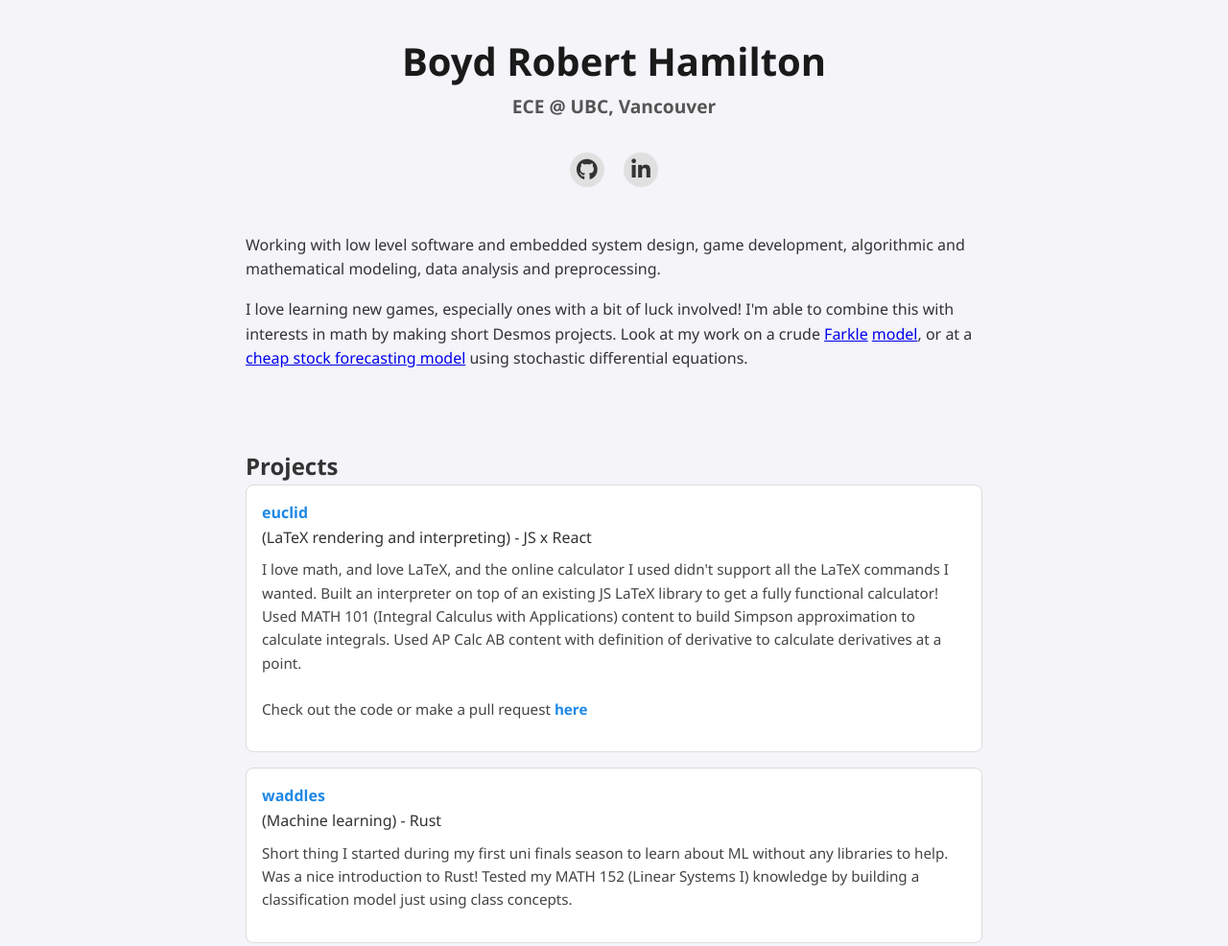
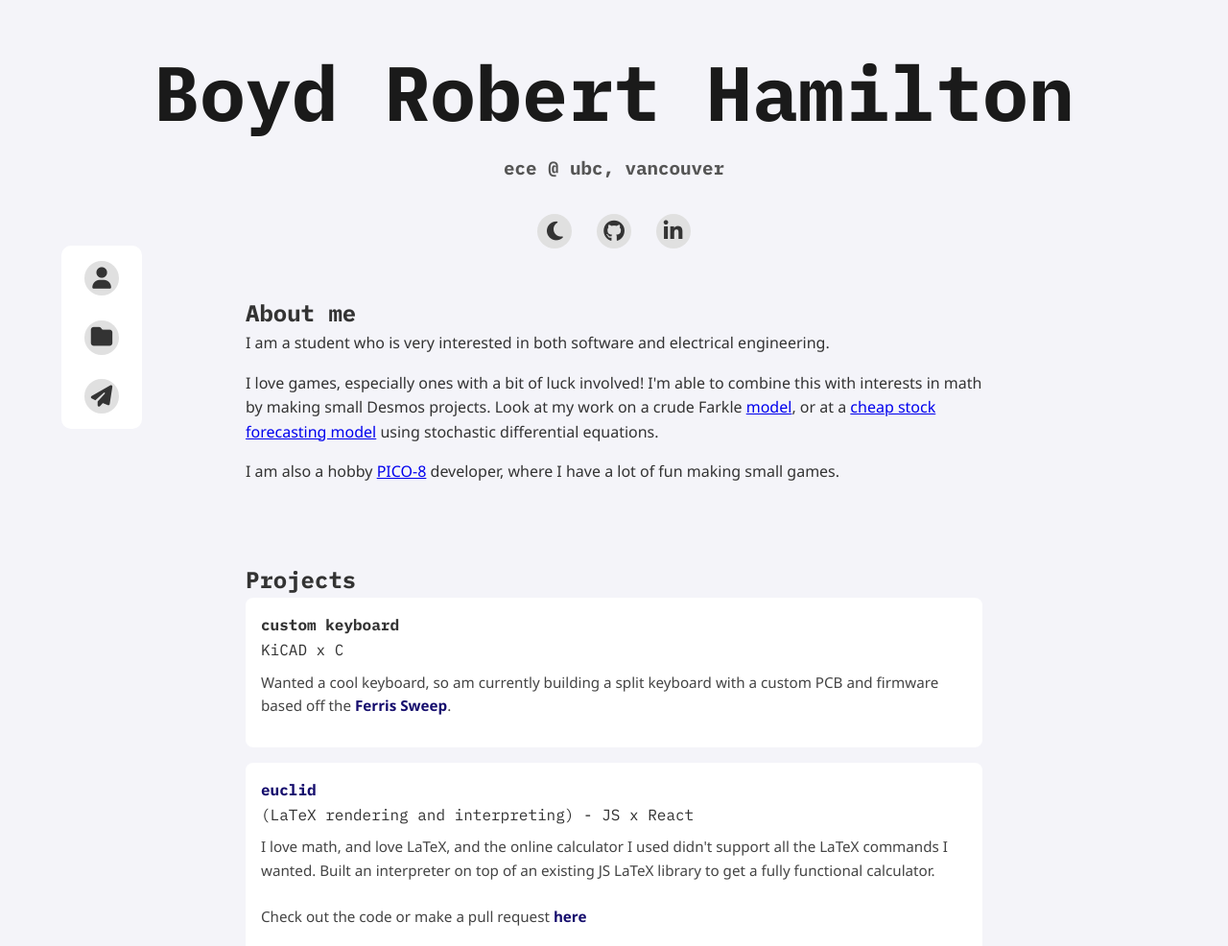
Before and after one commit to boydhamilton/boydhamilton.github.io, a plain HTML site: page index.html in a window 1280 px wide. Shown: the top 986 px of the page at 96% size. Drawn offline with Linux system fonts and the light colour scheme.

Commit message:
feat: misc

```diff
--- a/index.html
+++ b/index.html
@@ -3,10 +3,10 @@
 
 <head>
     <meta charset="UTF-8">
+
     <title>Boyd Robert Hamilton</title>
     <meta name="description" content="Portfolio and site for Boyd Hamilton, embedded system, computer science, and math enthusiast at UBC Vancouver. Projects in Rust, C++, C, and Java.">
 
-    <link rel="stylesheet" href="https://cdnjs.cloudflare.com/ajax/libs/font-awesome/6.5.0/css/all.min.css">
     <link rel="stylesheet" href="style.css">
 
     <link rel="canonical" href="https://boydhamilton.github.io/" />
@@ -19,14 +19,26 @@
     <meta property="og:url" content="https://boydhamilton.github.io/">
     <meta property="og:type" content="website">
 
+    <link rel="preconnect" href="https://fonts.googleapis.com">
+    <link rel="preconnect" href="https://fonts.gstatic.com" crossorigin>
+    <link href="https://fonts.googleapis.com/css2?family=IBM+Plex+Mono:ital,wght@0,100;0,200;0,300;0,400;0,500;0,600;0,700;1,100;1,200;1,300;1,400;1,500;1,600;1,700&display=swap" rel="stylesheet">
+    <link rel="stylesheet" href="https://cdnjs.cloudflare.com/ajax/libs/font-awesome/6.5.0/css/all.min.css">
+
 </head>
 
 <body>
     <header>
-        <h1>Boyd Robert Hamilton</h1>
-        <h4>ECE @ UBC, Vancouver</h4>
+        <h1 class="intro-title">Boyd Robert Hamilton</h1>
+        <h4 class="intro-subtitle">ece @ ubc, vancouver</h4>
     </header>
     <div class="social-buttons">
+
+        <a id="theme-toggle" class="icon-button theme" role="button" aria-label="Toggle theme">
+            <i id="theme-icon" class="fas fa-moon"></i>
+        </a>
+
+        <script src="js-src/themetoggle.js"></script>
+
         <a href="https://github.com/boydhamilton" class="icon-button github" target="_blank" aria-label="GitHub">
             <i class="fab fa-github"></i>
         </a>
@@ -35,34 +47,59 @@
         </a>
     </div>
 
+    <nav class="floating-sidebar">
+        <ul>
 
+            <a href="#about" class="icon-button" aria-label="About">
+                <i class="fas fa-user"></i>
+            </a>
+            <br><br>
+            <a href="#projects" class="icon-button" aria-label="Projects">
+                <i class="fas fa-folder"></i>
+            </a>
+            <br><br>
+            <a href="#contact" class="icon-button" aria-label="Projects">
+                <i class="fas fa-paper-plane"></i>
+            </a>
 
-    <section>
+        </ul>
+    </nav>
+
+    <section id="about">
+
+        <h2>About me</h2>
         <p>
-            Working with low level software and embedded system design, game development, algorithmic and mathematical modeling, data analysis and preprocessing.
+            I am a student who is very interested in both software and electrical engineering.
         </p>
         <p>
-            I love learning new games, especially ones with a bit of luck involved! I'm able to combine this with interests in math by making short Desmos projects.
-            Look at my work on a crude
-            <a href="https://www.playmonster.com/wp-content/uploads/2018/06/Farkle-Rules.pdf?srsltid=AfmBOoquToWhmGWfaA60JLz-Nqj2FsdnyuPcwkBe38_3142V71d7EqdS">Farkle</a>
-            <a href="https://www.desmos.com/calculator/lhcsj2lqzq">model</a>,
+            I love games, especially ones with a bit of luck involved! I'm able to combine this with interests in math by making small Desmos projects.
+            Look at my work on a crude Farkle <a href="https://www.desmos.com/calculator/lhcsj2lqzq">model</a>,
             or at a
             <a href="https://www.desmos.com/calculator/jkvh4e1iw5">cheap stock forecasting model</a>
             using stochastic differential equations.
         </p>
+        <p>
+            I am also a hobby <a href="https://www.lexaloffle.com/pico-8.php">PICO-8</a> developer, where I have a lot of fun making small games.
+        </p>
     </section>
 
-    <section>
+    <section id="projects">
         <h2>Projects</h2>
         <ul>
+            <li>
+                <b>custom keyboard</b><br>
+                KiCAD x C<br>
+                <p>
+                    Wanted a cool keyboard, so am currently building a split keyboard with a custom PCB and firmware based off the <a href="https://github.com/davidphilipbarr/Sweep#">Ferris Sweep</a>.
+                </p>
+            </li>
+
             <li>
                 <a href="https://boydhamilton.github.io/euclid/">euclid</a><br>
                 (LaTeX rendering and interpreting) - JS x React<br>
                 <p>
                     I love math, and love LaTeX, and the online calculator I used didn't support all the LaTeX commands I wanted.
-                    Built an interpreter on top of an existing JS LaTeX library to get a fully functional calculator!
-                    Used MATH 101 (Integral Calculus with Applications) content to build Simpson approximation to calculate integrals.
-                    Used AP Calc AB content with definition of derivative to calculate derivatives at a point.
+                    Built an interpreter on top of an existing JS LaTeX library to get a fully functional calculator.
                     <br><br>
                     Check out the code or make a pull request <a href="https://github.com/boydhamilton/euclid">here</a>
                 </p>
@@ -105,6 +142,19 @@
             </li>
         </ul>
     </section>
+
+    <section id="contact">
+        <h2>Contact</h2>
+        <li>
+            <p>
+                If you want to get in touch, please reach out! My email addresses are listed below
+            </p>
+            <p>
+                boydroberthamilton@gmail.com <br>
+                bhamil03@student.ubc.ca
+            </p>
+        </li>
+    </section>
 </body>
 
 </html>
--- /dev/null
+++ b/js-src/themetoggle.js
@@ -0,0 +1,26 @@
+
+
+const toggleBtn = document.getElementById('theme-toggle');
+const icon = document.getElementById('theme-icon');
+
+
+toggleBtn.addEventListener('click', () => {
+  document.body.classList.toggle('dark');
+  icon.classList.replace('fa-moon', 'fa-sun');
+  isDarkMode = document.body.classList.contains('dark') ? true : false
+  localStorage.setItem('theme', isDarkMode ? 'dark' : 'light');
+
+  if (isDarkMode) {
+    icon.classList.replace('fa-moon', 'fa-sun');
+  } else {
+    icon.classList.replace('fa-sun', 'fa-moon');
+  }
+
+});
+
+window.addEventListener('DOMContentLoaded', () => {
+  const savedTheme = localStorage.getItem('theme');
+  if (savedTheme === 'dark') {
+    document.body.classList.add('dark');
+  }
+});
--- a/style.css
+++ b/style.css
@@ -1,6 +1,51 @@
-/* style.css */
 
-/* General Reset */
+:root {
+  --bg-color: #f4f4f9;
+  --text-color: #333;
+  --heading-color: #1a1a1a;
+  --subheading-color: #555;
+  --card-bg: #ffffff;
+  --card-border: #ddd;
+  --card-hover-shadow: rgba(13, 64, 109, 0.15);
+  --link-color: #150d6d;
+  --link-hover-color: #1565c0;
+  --secondary-text: #444;
+
+  --icon-bg: #e0e0e0;
+  --icon-color: #333;
+  --icon-hover-color: #fff;
+
+  --github-bg: #000;
+  --leetcode-bg: #f89f1b;
+  --linkedin-bg: #0a66c2;
+
+  --font-family: "IBM Plex Mono", monospace;
+  --font-size-base: 1rem;
+  --font-size-sm: 0.95rem;
+  --font-size-lg: 5.0rem;
+  --font-size-md: 1.2rem;
+
+  --padding-base: 2rem;
+  --card-radius: 8px;
+}
+
+body.dark {
+  --bg-color: #1e1e1e;
+  --text-color: #d4d4d4;
+  --heading-color: #ffb347; /* mellow orange-yellow */
+  --subheading-color: #ff9f1a; /* bright orange */
+  --card-bg: #2a2a2a;
+  --card-border: #444;
+  --card-hover-shadow: rgba(255, 239, 97, 0.25); /* warm orange glow */
+  --link-color: #ffdf87; /* soft yellow */
+  --link-hover-color: #ffb347; /* mellow orange */
+  --secondary-text: #bbbbbb;
+
+  --icon-bg: #3a3a3a;
+  --icon-color: #d4d4d4;
+}
+
+/* Reset and Base */
 * {
   margin: 0;
   padding: 0;
@@ -8,30 +53,30 @@
 }
 
 body {
-    font-family: 'Segoe UI', Tahoma, Geneva, Verdana, sans-serif;
-    background-color: #f4f4f9;
-    color: #333;
+  font-family: var(--font-family);
+  background-color: var(--bg-color);
+  color: var(--text-color);
   line-height: 1.6;
-    padding: 2rem;
+  padding: var(--padding-base);
 }
 
-/* Header Styling */
+/* Header */
 header {
   margin-bottom: 2rem;
   text-align: center;
 }
 
 header h1 {
-    font-size: 2.5rem;
-    color: #1a1a1a;
+  font-size: var(--font-size-lg);
+  color: var(--heading-color);
 }
 
 header h4 {
-    font-size: 1.2rem;
-    color: #555;
+  font-size: var(--font-size-md);
+  color: var(--subheading-color);
 }
 
-/* Section Styling */
+/* Sections */
 section {
   max-width: 800px;
   margin: 0 auto 2rem auto;
@@ -41,7 +86,9 @@ section {
 /* Paragraphs */
 p {
   margin-bottom: 1rem;
-    font-size: 1rem;
+  font-family: 'Segoe UI', Verdana, sans-serif;
+  font-size: var(--font-size-base);
+  color: var(--text-color);
 }
 
 /* Project List */
@@ -51,39 +98,35 @@ ul {
 }
 
 li {
-    background: #ffffff;
-    border: 1px solid #ddd;
-    border-radius: 8px;
+  background: var(--card-bg);
+  border-radius: var(--card-radius);
   padding: 1rem;
   margin-bottom: 1rem;
-    transition: box-shadow 0.2s ease;
+  transition: box-shadow 0.2s ease, background-color 0.3s;
 }
 
 li:hover {
-    box-shadow: 0 4px 12px rgba(0, 0, 0, 0.08);
+  box-shadow: 0 4px 12px var(--card-hover-shadow);
 }
 
 li a {
   font-weight: bold;
-    color: #1e88e5;
+  color: var(--link-color);
   text-decoration: none;
 }
 
 li a:hover {
   text-decoration: underline;
+  color: var(--link-hover-color);
 }
 
 li p {
   margin-top: 0.5rem;
-    font-size: 0.95rem;
-    color: #444;
+  font-size: var(--font-size-sm);
+  color: var(--secondary-text);
 }
 
-.social-buttons {
-    text-align: center;
-    margin-bottom: 2rem;
-}
-
+/* Social Buttons */
 .social-buttons {
   text-align: center;
   margin-bottom: 2rem;
@@ -96,28 +139,62 @@ li p {
   width: 36px;
   height: 36px;
   margin: 0 0.5rem;
-    background-color: #e0e0e0;
+  background-color: var(--icon-bg);
+  color: var(--icon-color);
   border-radius: 50%;
-    color: #333;
   font-size: 1.4rem;
   text-decoration: none;
-    transition: background-color 0.3s ease, transform 0.2s ease;
+  transition: background-color 0.3s ease, transform 0.2s ease, color 0.3s ease;
 }
 
 .icon-button:hover {
-    background-color: #1e88e5;
-    color: #fff;
+  background-color: var(--link-color);
+  color: var(--icon-hover-color);
   transform: scale(1.1);
 }
 
 .icon-button.github:hover {
-    background-color: #000;
+  background-color: var(--github-bg);
 }
 
 .icon-button.leetcode:hover {
-    background-color: #f89f1b;
+  background-color: var(--leetcode-bg);
 }
 
 .icon-button.linkedin:hover {
-    background-color: #0a66c2;
+  background-color: var(--linkedin-bg);
 }
+
+.floating-sidebar {
+    position:fixed;
+    top: calc(400vw * 0.05);
+    left: calc(100vw * 0.05);
+    padding: 1rem;
+    border-radius: 10px;
+    background-color: #ffffff;
+}
+
+/*anim*/
+.intro-title {
+    opacity: 0.5;
+    filter: blur(10px);
+    animation: focusIn 1.8s ease-out forwards;
+    animation-delay: 0.5s;
+}
+@keyframes focusIn {
+    to {
+      filter: blur(0);
+      opacity: 1;
+    }
+}
+
+.intro-subtitle {
+    clip-path: inset(0 100% 0 0);
+    animation: revealText 2s ease-out forwards;
+    animation-delay: 1.2s;
+}
+@keyframes revealText {
+    to {
+      clip-path: inset(0 0 0 0);
+    }
+}
```
Lines whose indentation alone changed are shown as unchanged.
